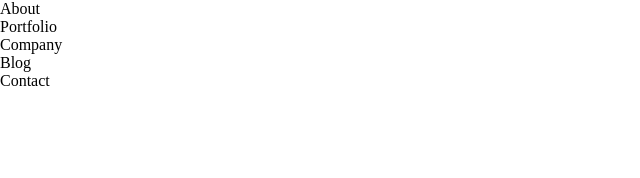
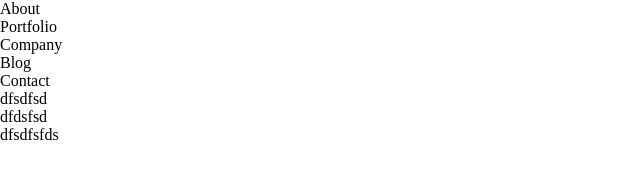
Before and after one commit to VladimirForushchenko/Group151221, a plain HTML site: page index.html in a window 1280 px wide. Shown: the whole page, without its empty margins (0-640 px from the left). Drawn offline with Linux system fonts and the light colour scheme.

Commit message:
create header html structure1

```diff
--- a/index.html
+++ b/index.html
@@ -19,6 +19,9 @@
                 <li><a href=""></a>Company</li>
                 <li><a href=""></a>Blog</li>
                 <li><a href=""></a>Contact</li>
+                <li><a href=""></a>dfsdfsd</li>
+                <li><a href=""></a>dfdsfsd</li>
+                <li><a href=""></a>dfsdfsfds</li>
             </ul>
         </nav>
 
@@ -40,9 +43,15 @@
 
 <!-- git add - добавление файлов
 git rm --cached - убрать отслеживание
+<<<<<<< HEAD
 git commit -m  - сделать комментарий, снимок
 git branch - добавить ветку
 git checkout - команда перевода между ветками
+=======
+git commit -m  ''- сделать комментарий, снимок
+git branch - проверить ветки
+git checkout -b имя - добавить ветку
+>>>>>>> header
 git marge header - слияиние изменений
 clear - очистить
 $ git push -u - залить проект - куда - origin master-->
```
